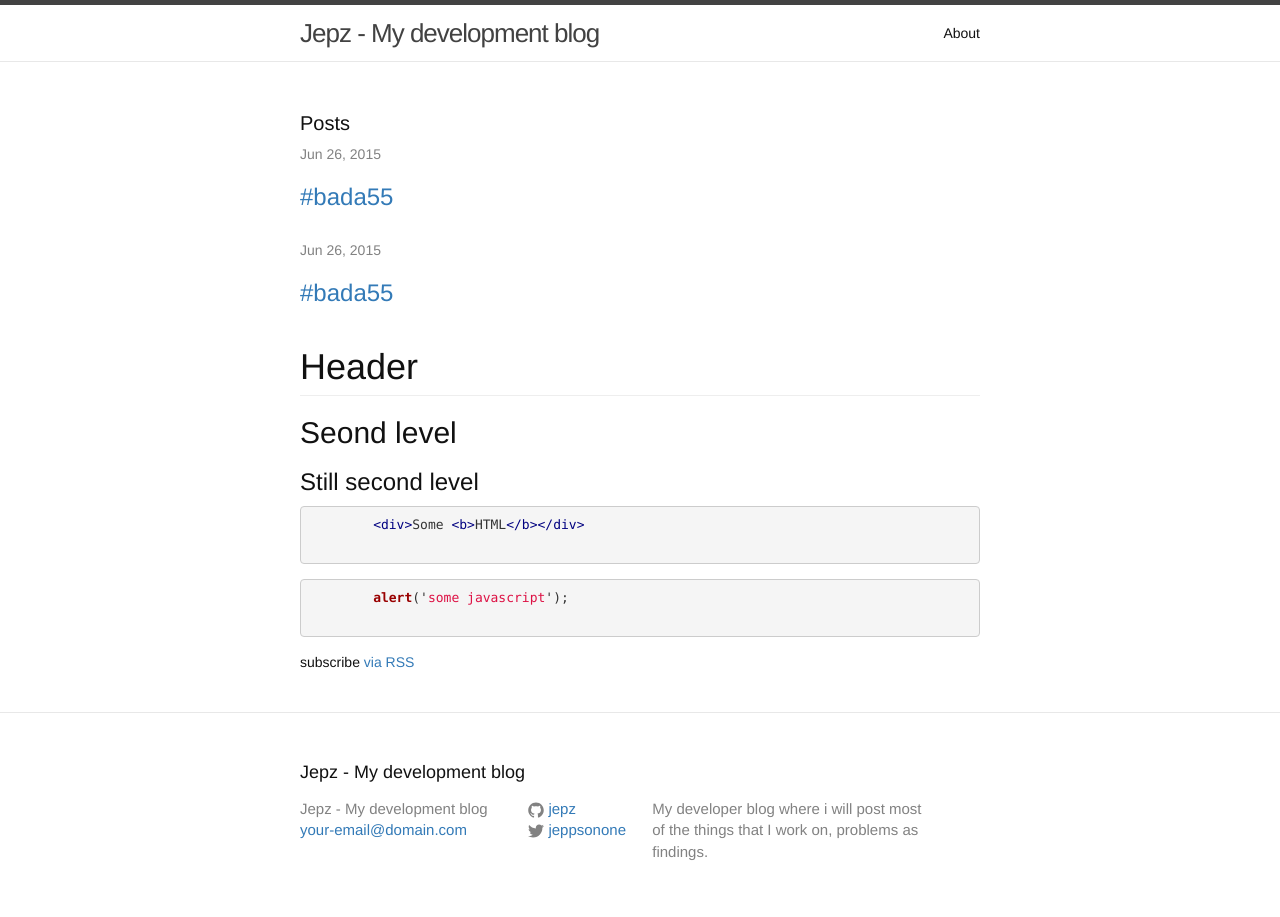
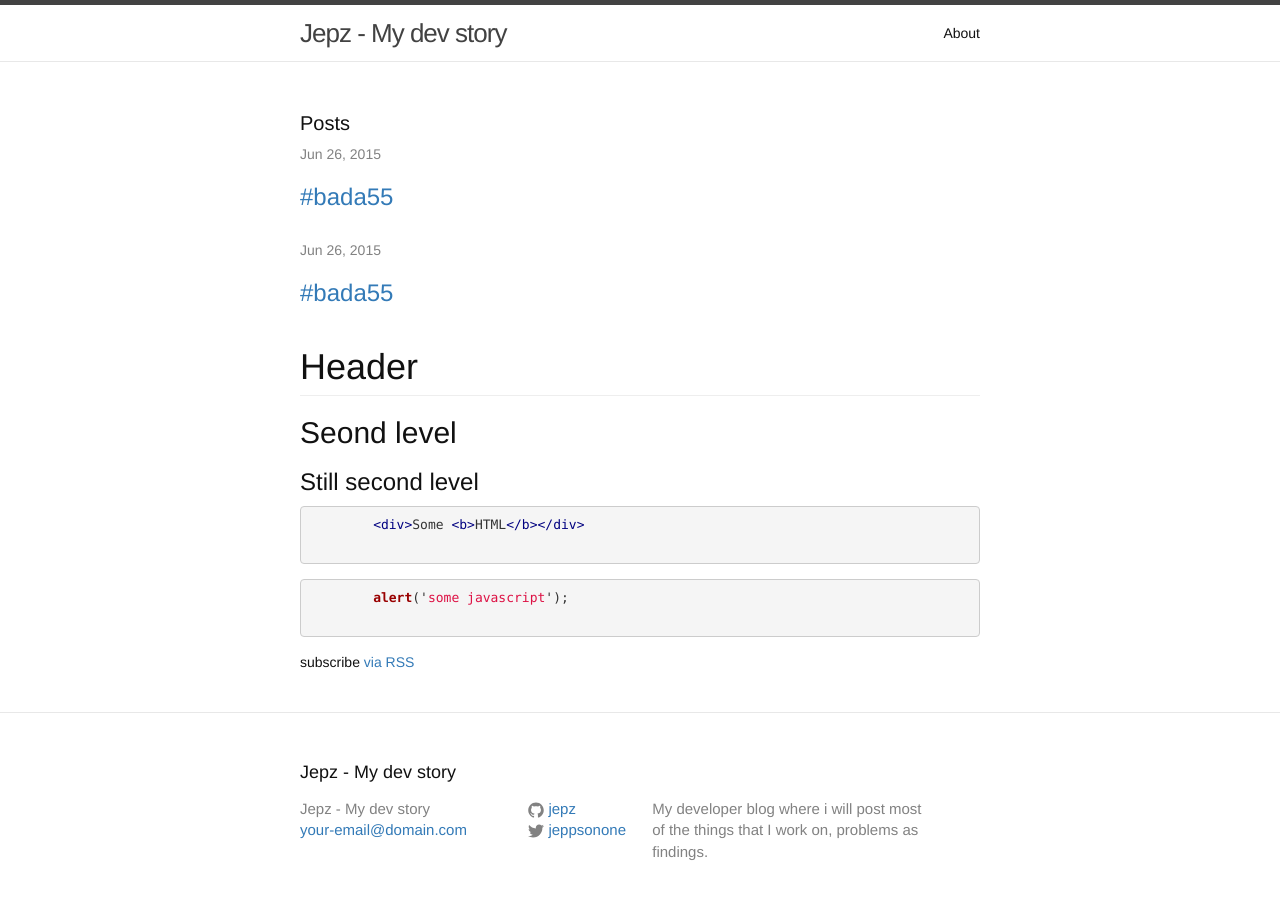
Before and after one commit to Jepz/jekyllblog, a Jekyll site: the page built from index.html, in a window 1280 px wide. Built offline with Jekyll 4.4.1, drawn with Linux system fonts in a browser that asks for light colours.

Commit message:
chaning the site title

```diff
--- a/_config.yml
+++ b/_config.yml
@@ -1,5 +1,5 @@
 # Site settings
-title: Jepz - My development blog
+title: Jepz - My dev story
 email: your-email@domain.com
 description: "
  My developer blog where i will post most of the things that I work on, problems as findings."
```
